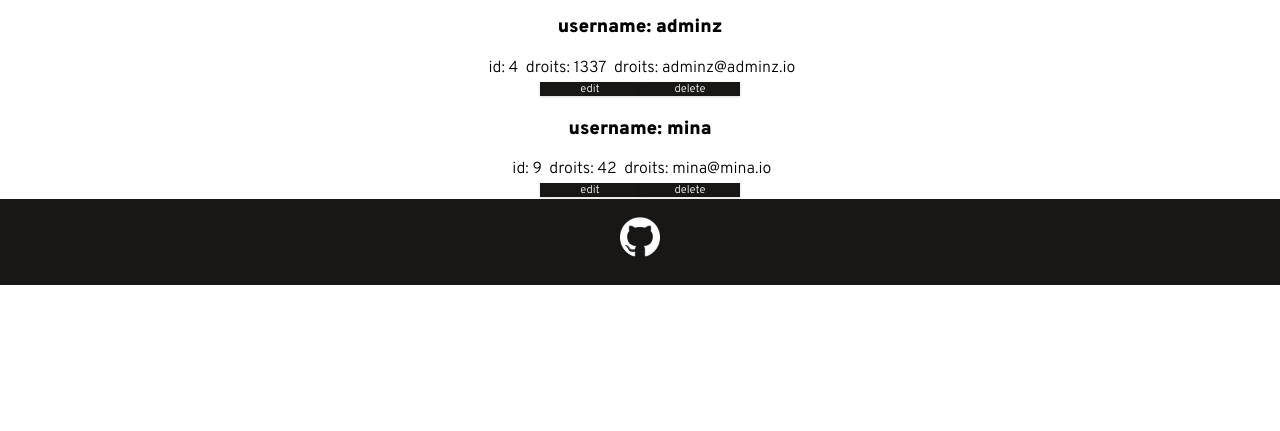
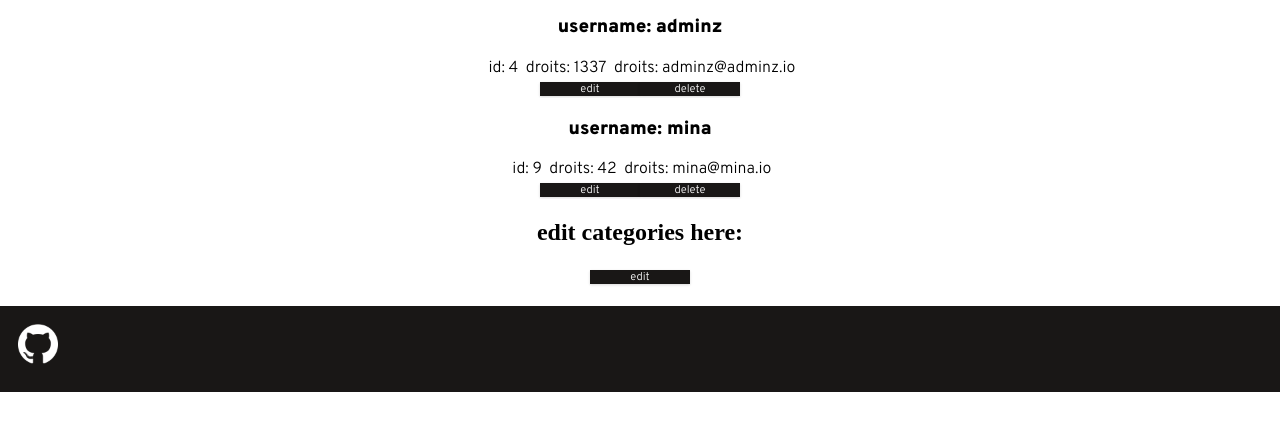
Before and after one commit to Giacomo-DeGrandi/blog, a PHP site: page /administrateur.php in a window 1280 px wide. Shown: the part 276-707 px from the top of the page. Run offline with PHP 8.4, Linux system fonts and the light colour scheme; data comes from the database, SQL or seed files in the repository; both versions use the stored data as it was after the commit; some web fonts are replaced.

Commit message:
commit continuation administrateur

```diff
--- a/blogO&G/administrateur.php
+++ b/blogO&G/administrateur.php
@@ -21,7 +21,7 @@ require_once 'config/config.php';
 $mydb=new myDb($server,$username,$password,$database);
 $pdo=$mydb->getConn();
 
-//menu___
+//menu______________________________________
 
 $categories=new categories($pdo);
 $categories=$categories->getAllCategories();
@@ -31,6 +31,7 @@ $menu=str_replace( "<span>categories</span>", $forms, $menu);
 echo $menu;	// print my menu
 $user= new user($pdo);
 
+//header____________________________________
 if(!isset($_COOKIE['user'])){
 	$sess=null;
 	echo rightHeader($sess);
@@ -40,6 +41,7 @@ if(!isset($_COOKIE['user'])){
 	echo rightHeader($row['nom']);
 }
 
+// post router___________________________________
 if($_POST){
 	switch($_POST):
 		case isset($_POST['home']):
@@ -134,23 +136,88 @@ if($_POST){
 <?php
 
 
-//AFFICHAGE DES MEMBRES, SUPPRESION DES MEMBRES
+//AFFICHAGE DES MEMBRES, SUPPRESION DES MEMBRES_______________
 
 $conn=$mydb->getConn();
 $recupUsers = $conn -> query('SELECT * FROM utilisateurs') ;
 while ($user = $recupUsers -> fetch()){
 	   // var_dump($user);
-	echo '<div>';
-    echo '<span><h3> username: '.$user['login'].'</h3>&#160;</span>';
-    echo '<span> id: '.$user['id'].'&#160;</span>';
-    echo '<span> droits: '.$user['id_droits'].'&#160;</span>';
-    echo '<span> droits: '.$user['email'].'&#160;</span>';
-    echo '<form method="post"><button type="submit" name="edit_user" id="modifybtn" value="'.$user['id'].'">edit</button><button type="submit" name="delete_user" id="modifybtn" value="'.$user['id'].'">delete</input></form>';
-    echo '</div>';
+	$tmp = '<div id="useradmin">';
+    $tmp .='<span><h3> username: '.$user['login'].'</h3>&#160;</span>';
+    $tmp .= '<span> id: '.$user['id'].'&#160;</span>';
+    $tmp .= '<span> droits: '.$user['id_droits'].'&#160;</span>';
+    $tmp .= '<span> droits: '.$user['email'].'&#160;</span>';
+    $tmp .= '<form method="post"><button type="submit" name="edit_user" id="modifybtn" value="'.$user['id'].'">edit</button><button type="submit" name="delete_user" id="modifybtn" value="'.$user['id'].'">delete</button></form>';
+    $tmp .= '</div>';
+    echo $tmp;
+}
+
+
+// add , delete , erase categories______________________________________
+$add= '';
+$add .= '<div>';
+$add .= '<h2>edit categories here:</h2>';
+$add .= '<form method="post"><button type="submit" name="edit_categories" id="modifybtn" value="editcateg">edit</button></form><br>';
+
+echo $add;
+
+if(isset($_POST['edit_categories'])){
+	$cat=''; //temp to echo just variables and not raw html, should be kind of more safe ...
+	$categories=new categories($pdo);
+	$categories=$categories->getAllCategories();
+	for($i=0;$i<=isset($categories[$i]);$i++){
+		$cat.= '<span><b>'.$categories[$i]['nom'].'</b></span> <i>'.$categories[$i]['id'].'</i><br>';
+		$cat.= '<form method="post"><button type="submit" name="edit_cat" id="modifybtn" value="'.$categories[$i]['id'].'">edit</button><button type="submit" name="delete_cat" id="modifybtn" value="'.$categories[$i]['id'].'">delete</button></form>';
+	}
+	$cat .= '<form method="post"><button type="submit" name="close" value="close" id="modifybtn">close edit categories</button></form><br>';
+	$cat .= '<form method="post"><button type="submit" name="add_cat" value="add" id="modifybtn">ADD NEW CATEGORY</button></form>';
+	echo $cat;
+}
+if(isset($_POST['edit_cat'])){
+	$edcat= '<div class="fakemodal"><form method="post">';
+	$edcat.= '<input type="text" name="categoriesname" placeholder="category"/><br><br>';
+	$edcat.='<button type="submit" name="edit_cat_choice" id="modifybtn" value="'.$_POST['edit_cat'].'">edit</button>';
+	echo $edcat;
+}
+if(isset($_POST['edit_cat_choice'])){
+	if(isset($_POST['categoriesname'])){
+		if(testPost($_POST['categoriesname'])===true){
+			$nom_edit=$_POST['categoriesname'];
+			$id_cat=$_POST['edit_cat_choice'];
+			$categories=new categories($pdo);
+			$categories=$categories->editCatById($id_cat,$nom_edit);
+		}
+	}
+}
+
+//delete __________________
+if(isset($_POST['delete_cat'])){
+	echo '<span class="fakemodaltext2">are you sure you want to delete this category?<br><form action="administrateur.php" method="post"><button type="submit" name="yesdelcat" id="modifybtn" value="'.$_POST['delete_cat'].'">yes, delete</button><button type="submit" name="close" value="close" id="modifybtn">no, go back</button></form>';
+}
+if(isset($_POST['yesdelcat'])){
+	$categories=new categories($pdo);
+	$categories->deleteCat($_POST['yesdelcat']);
+}
+//add____________________
+if(isset($_POST['add_cat'])){
+	$addcat= '<div class="fakemodal"><form method="post">';
+	$addcat.= '<input type="text" name="addcategoriesname" placeholder="new_category"/><br><br>';
+	$addcat.='<button type="submit" name="add_cat_btn" id="modifybtn" value="addme">add</button>';
+	$addcat.= '<button type="submit" name="close" value="close" id="modifybtn">no, go back</button></form>';
+	echo $addcat;
+}
+if(isset($_POST['add_cat_btn'])){
+	if(isset($_POST['addcategoriesname'])){
+		if(testPost($_POST['addcategoriesname'])===true){
+			$categories=new categories($pdo);
+			$categories->addCatName($_POST['addcategoriesname']);
+		}
+	}
 }
 
 
 ?>
+</main>
 </body>
 	<footer>
 		<div id="ourfooter">
--- a/blogO&G/function.php
+++ b/blogO&G/function.php
@@ -42,6 +42,7 @@ function rightForm($sess){
 		switch ($sess){
 			case 'subscribe':
 				require_once 'inscription_form.php';
+				$subscribeform=str_replace('replaceme',' ',$subscribeform);
 				return $subscribeform;
 			case 'login':
 				require_once 'login_form.php';
--- a/blogO&G/inscription.php
+++ b/blogO&G/inscription.php
@@ -95,7 +95,7 @@ if( testPost(isset($_POST['username']))&&
 		if($user===false){
 			echo 'This user already exists.<br>Please, choose another username or log in <br> to get access to your account';
 		} else {
-			echo '<span class="fakemodal">Thanks! You\'re subscription is complete, you\'ll be redirected to the login page.</span>';
+			echo '<span class="fakemodaltext">Thanks! You\'re subscription is complete, you\'ll be redirected to the login page.</span>';
 			setcookie('form','login', time() +36000);
 			header( "refresh:2;url=inscription.php" );
 		}
--- a/blogO&G/model.php
+++ b/blogO&G/model.php
@@ -284,4 +284,23 @@ class categories {
 		$id_categories=$id_categories[0]['id'];
 		return $id_categories;
 	}
+	function editCatById($id_cat,$nom_edit){
+		$pdo=$this->pdo;
+		$id=$id_cat;
+		$nom=$nom_edit;
+		$prepared=$pdo->prepare(" UPDATE categories SET nom=:nom WHERE id=:id ");
+		$prepared->execute([':nom'=> $nom,':id'=> $id ]);
+		return true;
+	}
+	function deleteCat($id_cat){
+		$pdo=$this->pdo;
+		$prepared=$pdo->prepare(" DELETE FROM categories WHERE id=:id ");
+		$prepared->execute([':id'=> $id_cat ]);
+	}
+	function addCatName($cat){
+		$pdo=$this->pdo;
+		$sql = " INSERT INTO categories(nom) VALUES (:nom) ";
+        $prepared = $pdo->prepare($sql);
+        $executed = $prepared->execute([':nom'=> $cat ]);
+	}
 }
--- a/blogO&G/public/css/blog.css
+++ b/blogO&G/public/css/blog.css
@@ -396,3 +396,13 @@ footer a:hover{
 	padding: 10px;
 	box-shadow: var(--genshad);
 }
+
+#useradmin {
+	max-height: 800px;
+	overflow: scroll;
+	-ms-overflow-style: none;  /* IE and Edge */
+  scrollbar-width: none;  /* Firefox */
+}
+#useradmin::-webkit-scrollbar {
+  display: none;
+}
```
Also changed, not shown: blogO&G/blog.sql (+60 -11 lines).
